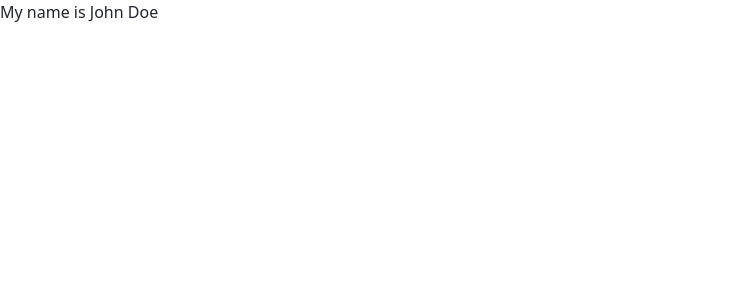
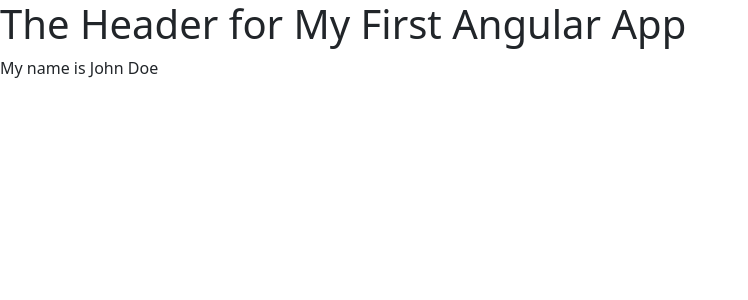
Before and after one commit to m-mehabadi/angular-udemy-course, an Angular app in the folder test-app/: page / in a window 1280 px wide. Shown: the top 300 px of the page, without its empty margins (0-748 px from the left). Built offline with nearby package versions, Linux system fonts and the light colour scheme.

Commit message:
Added a header-component and inserted its selector inside the main app component html

```diff
--- a/test-app/src/app/app.component.html
+++ b/test-app/src/app/app.component.html
@@ -1 +1,2 @@
+<app-header></app-header>
 <p>My name is {{name}}</p>
--- a/test-app/src/app/app.module.ts
+++ b/test-app/src/app/app.module.ts
@@ -3,10 +3,12 @@ import { BrowserModule } from '@angular/platform-browser';
 // import {FormsModule} from '@angular/forms'
 
 import { AppComponent } from './app.component';
+import { HeaderComponent } from './header/header.component';
 
 @NgModule({
   declarations: [
-    AppComponent
+    AppComponent,
+    HeaderComponent
   ],
   imports: [
     BrowserModule,
--- /dev/null
+++ b/test-app/src/app/header/header.component.html
@@ -0,0 +1,6 @@
+<!-- write a html code that will act as a header -->
+<!-- use the header tag -->
+
+<header>
+    <h1>The Header for My First Angular App</h1>
+</header>
--- a/test-app/tsconfig.json
+++ b/test-app/tsconfig.json
@@ -5,7 +5,8 @@
     "baseUrl": "./",
     "outDir": "./dist/out-tsc",
     "forceConsistentCasingInFileNames": true,
-    "strict": true,
+    // "strict": true,
+    "strict": false,
     "noImplicitOverride": true,
     "noPropertyAccessFromIndexSignature": true,
     "noImplicitReturns": true,
```
Also changed, not shown: test-app/src/app/header/header.component.ts (added, +8 -0 lines), test-app/src/app/header/header.component.css (added).
